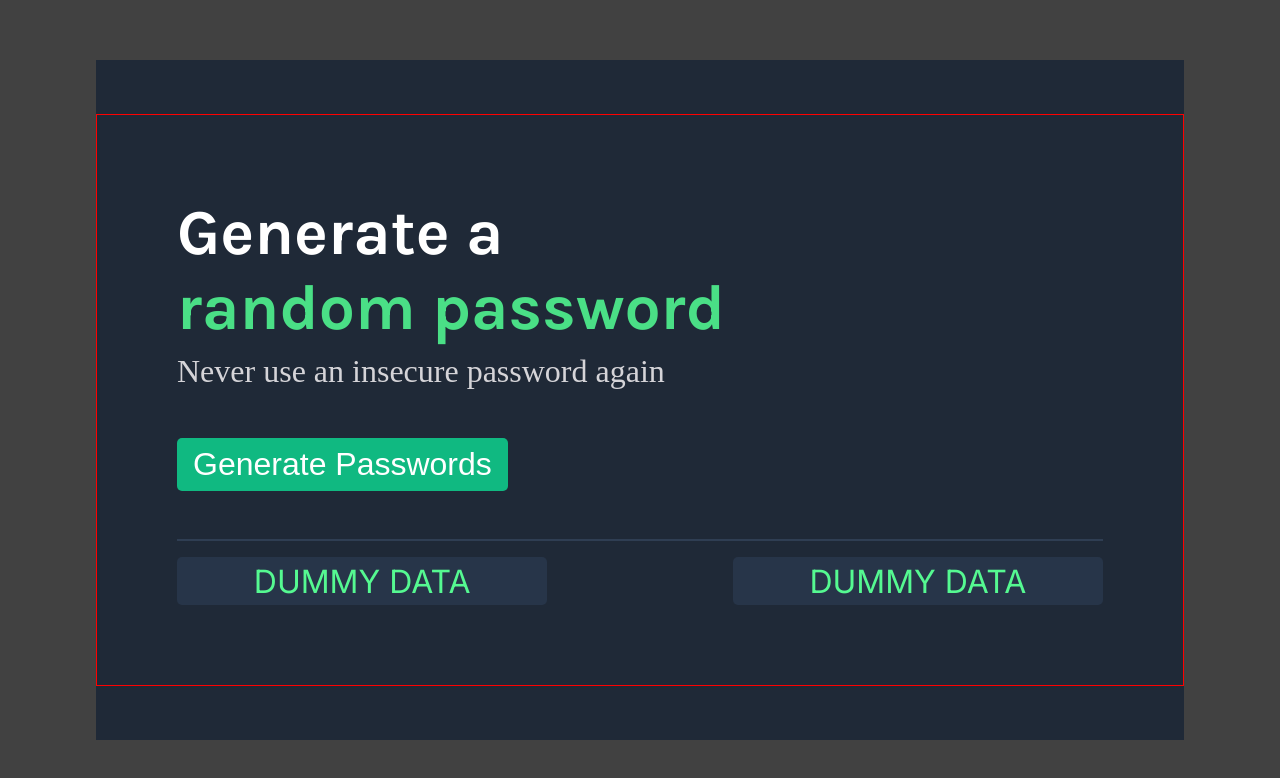
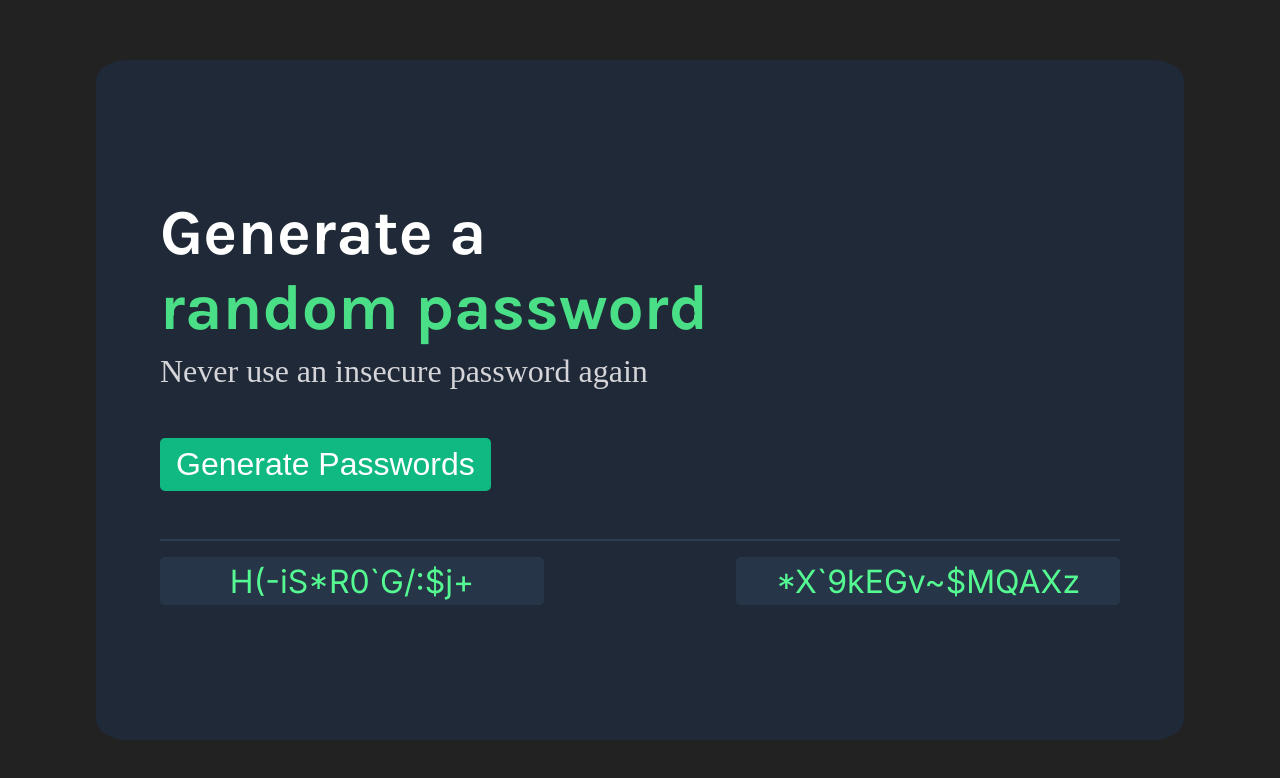
Before and after one commit to Anthony-Long/PasswordGenerator, a plain HTML site: page index.html in a window 1280 px wide. Both pictures are taken after a click on the button "Generate Passwords". Drawn offline with Linux system fonts and the light colour scheme.

Commit message:
finish base password generation

```diff
--- a/index.html
+++ b/index.html
@@ -19,11 +19,14 @@
         <h1>Generate a <span class="green">random password</span></h1>
         <p>Never use an insecure password again</p>
 
-        <button class="btn-style" id="password-btn">Generate Passwords</button>
+        <button class="btn-style" id="password-generate-btn">
+          Generate Passwords
+        </button>
+
         <hr />
         <div class="pw-container">
-          <div class="pw-results" id="result1">DUMMY DATA</div>
-          <div class="pw-results" id="result2">DUMMY DATA</div>
+          <div class="pw-results" id="result1">Generate a Password!</div>
+          <div class="pw-results" id="result2">Generate a Password!</div>
         </div>
       </div>
     </div>
--- a/script.js
+++ b/script.js
@@ -1,4 +1,26 @@
 const characters = ["A","B","C","D","E","F","G","H","I","J","K","L","M","N","O","P","Q","R","S","T","U","V","W","X","Y","Z","a","b","c","d","e","f","g","h","i","j","k","l","m","n","o","p","q","r","s","t","u","v","w","x","y","z", "0", "1", "2", "3", "4", "5", "6", "7", "8", "9","~","`","!","@","#","$","%","^","&","*","(",")","_","-","+","=","{","[","}","]",",","|",":",";","<",">",".","?",
 "/"];
 
-console.log(characters)
+const passwordGenerateBtn = document.getElementById('password-generate-btn')
+
+
+passwordGenerateBtn.addEventListener('click', function() {
+    let password1 = returnPassword(characters, 15)
+    let password2 = returnPassword(characters, 15)
+    document.getElementById('result1').textContent = password1
+    document.getElementById('result2').textContent = password2
+
+})
+
+
+function returnPassword(chars, count) {
+    // Interate through desired count value and grab random indexes from array, push them to final string
+    let password = ''
+    for (let i = 0; i < count; i++) {
+        let randomIndex = Math.floor(Math.random() * chars.length)
+        password += chars[randomIndex]
+    }
+    return password
+}
+
+console.log(returnPassword(characters, 15))
--- a/styles.css
+++ b/styles.css
@@ -17,7 +17,7 @@ p {
 }
 
 body {
-  background-color: #414141;
+  background-color: #222;
   color: white;
   display: flex;
   justify-content: center;
@@ -32,11 +32,11 @@ body {
   background-color: #1f2937;
   width: 85%;
   height: 85%;
+  border-radius: 3%;
 }
 
 .content {
-  border: 1px red solid;
-  padding: 5rem;
+  padding: 4rem;
   width: 100%;
 }
 
```
